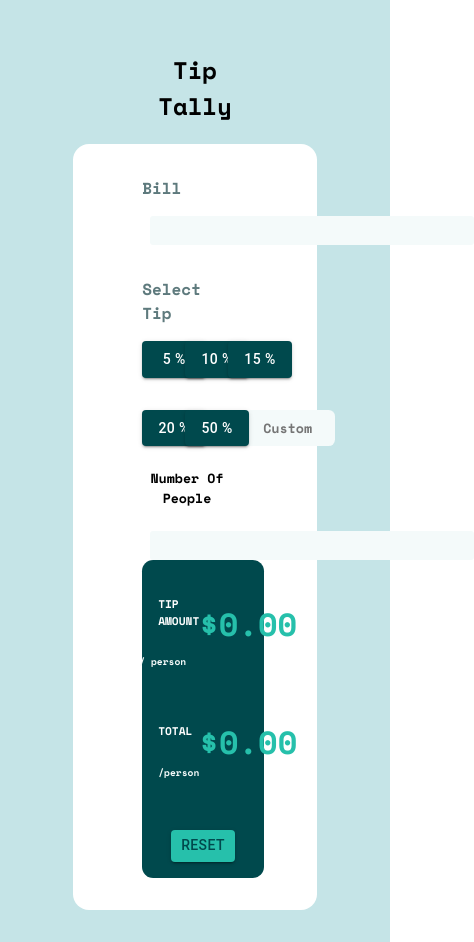
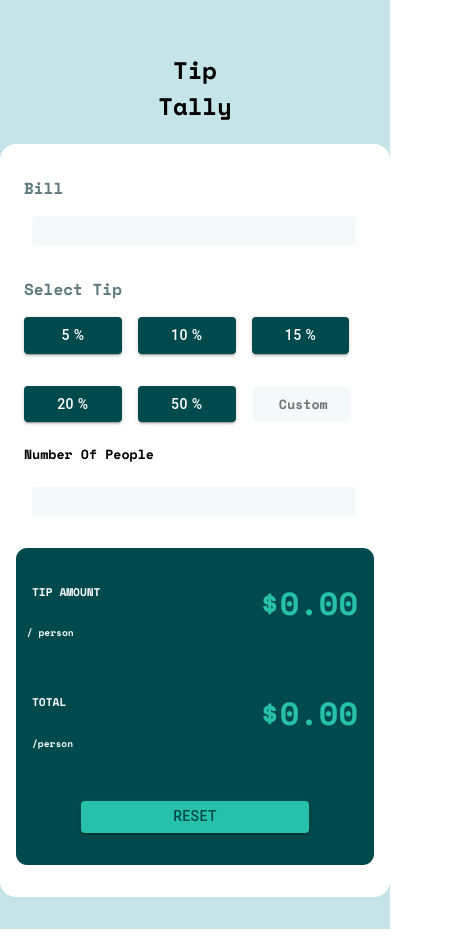
Before and after one commit to thatkhay/Tip-Tally, a React (Create React App) app in the folder tiptally/: page / in a window 390 px wide. Shown: the whole page, 474 px wide, since content can reach past the window. Built offline with nearby package versions, Linux system fonts and the light colour scheme.

Commit message:
made responsive on all devices with

```diff
--- a/tiptally/src/components/CalculatedDisplayComp.jsx
+++ b/tiptally/src/components/CalculatedDisplayComp.jsx
@@ -1,13 +1,16 @@
 import React from 'react'
 import Button from '@mui/material/Button';
+import { useMediaQuery } from '@mui/material';
 
 function CalculatedDisplayComp({ calculatedValue, totalValue }) {
+  const isSmallScreen = useMediaQuery('(max-width: 750px)');
+
   const handleReset = () => {
     window.location.reload();
   };
 
   return (
-    <div style={{ width: '50%', marginLeft: '1rem', backgroundColor: 'hsl(183, 100%, 15%) ' , height: '100%', padding: '1rem', borderRadius: '.7rem'}}>
+    <div style={{ width: isSmallScreen ? '100%' : '50%', marginLeft: isSmallScreen ? '0' : '1rem', backgroundColor: 'hsl(183, 100%, 15%) ' , height: '100%', padding: isSmallScreen ? '1rem 1rem  2rem 1rem' : '1rem', borderRadius: '.7rem', marginTop: isSmallScreen ? '2rem' : '0' }}>
 
      <div style={{ display: 'flex', alignItems: 'center' , justifyContent: 'space-between'}}>
       <div>
--- a/tiptally/src/components/InputAndCalcComp.jsx
+++ b/tiptally/src/components/InputAndCalcComp.jsx
@@ -1,9 +1,12 @@
 import React, { useEffect } from 'react';
 import Button from '@mui/material/Button';
 import { useState } from 'react';
+import { useMediaQuery } from '@mui/material';
 
 function InputAndCalcComp({ setCalculatedValue, setTotalValue }) {
   const tipVal = [5, 10, 15, 20, 50];
+  const isSmallScreen = useMediaQuery('(max-width: 750px)');
+
 
   const [bill, setBill] = useState('');
   const [selectedTip, setSlectedTip] = useState(0);
@@ -84,7 +87,7 @@ function InputAndCalcComp({ setCalculatedValue, setTotalValue }) {
   }, [numberOfPeople]);
 
   return (
-    <div style={{ display: 'flex', flexDirection: 'column', width: '50%', marginRight: '1rem' }}>
+    <div style={{ display: 'flex', flexDirection: 'column', width: isSmallScreen ? '100%' : '50%', marginRight: '1rem', textAlign: isSmallScreen ? 'left' : 'center ' }}>
       <div style={{ display: 'flex', flexDirection: 'column', textAlign: 'left' }}>
         <label htmlFor="number" style={{ textTransform: 'capitalize', color: 'hsl(186, 14%, 43%)' }}>
           bill
@@ -131,7 +134,7 @@ function InputAndCalcComp({ setCalculatedValue, setTotalValue }) {
               border: '0',
               borderRadius: '.4rem',
               height: '2.3rem',
-              width: '5.7rem',
+              width: '85%',
               marginTop: '1rem',
               textAlign: 'right',
               padding: '0 0.5rem',
--- a/tiptally/src/components/WhitePage.jsx
+++ b/tiptally/src/components/WhitePage.jsx
@@ -7,8 +7,10 @@ function WhitePage() {
   const [calculatedValue, setCalculatedValue] = useState(0);
   const [totalValue, setTotalValue] = useState(0)
   const isSmallScreen = useMediaQuery('(max-width: 750px)');
+  const isTabScreen = useMediaQuery('(max-width: 1200px)');
+
   return (
-    <div style={{backgroundColor: 'hsl(0, 0%, 100%)', height:'50%', width: '55%', borderRadius: '1rem', display: 'flex', alignItems: 'center', justifyContent: 'space-between', padding: '2rem', flexDirection: isSmallScreen ? 'column' : 'row' }}>
+    <div style={{backgroundColor: 'hsl(0, 0%, 100%)', height: isSmallScreen ? '100%' : '50%', width: isTabScreen ? '100%' : '55%', borderRadius: '1rem', display: 'flex', alignItems: 'center', justifyContent: 'space-between', padding: '2rem', flexDirection: isSmallScreen ? 'column' : 'row' }}>
              <InputAndCalcComp setCalculatedValue={setCalculatedValue} setTotalValue={setTotalValue} />
             <CalculatedDisplayComp calculatedValue={calculatedValue} totalValue={totalValue} />
 
```
